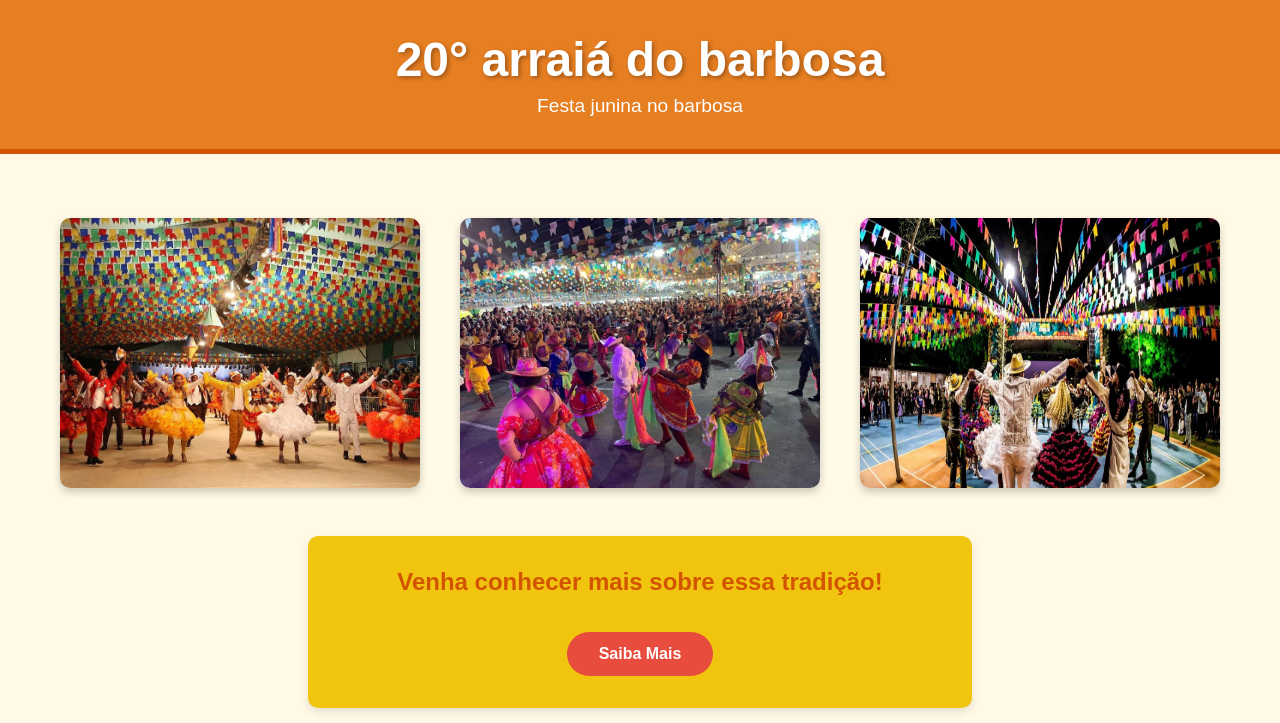
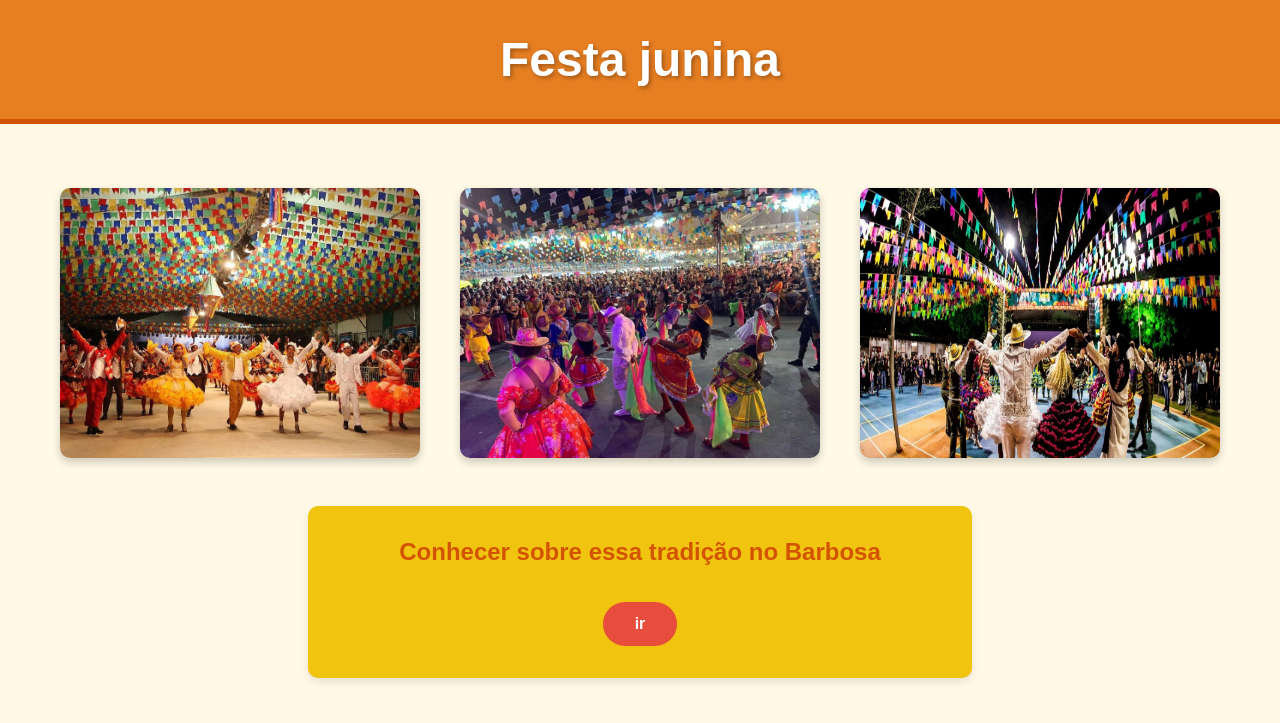
Before and after one commit to emillydamasceno/arraiabarbosa, a plain HTML site: page index.html in a window 1280 px wide. Shown: the top 723 px of the page. Drawn offline with Linux system fonts and the light colour scheme.

Commit message:
Update index.html

```diff
--- a/index.html
+++ b/index.html
@@ -8,21 +8,20 @@
 </head>
 <body>
     <header>
-        <h1>20° arraiá do barbosa</h1>
-        <p>Festa junina no barbosa</p>
-    </header>
+        <h1>Festa junina</h1>
+      </header>
 
     <main>
         <section class="destaque">
             <div class="imagens">
-                <img src="festajunina.jpg" alt="Decoração de festa junina">
-                <img src="festajunina2.jpg" alt="Casais dançando quadrilha">
-                <img src="festajunina3.jpg" alt="Comidas típicas">
+                <img src="festajunina.jpg" alt="Festa junina">
+                <img src="festajunina2.jpg" alt="Festa junina">
+                <img src="festajunina3.jpg" alt="Festa junina">
             </div>
 
             <div class="chamada">
-                <h2>Venha conhecer mais sobre essa tradição!</h2>
-                <a href="sobre.html" class="botao">Saiba Mais</a>
+                <h2>Conhecer sobre essa tradição no Barbosa</h2>
+                <a href="sobre.html" class="botao">ir</a>
             </div>
         </section>
 
```
